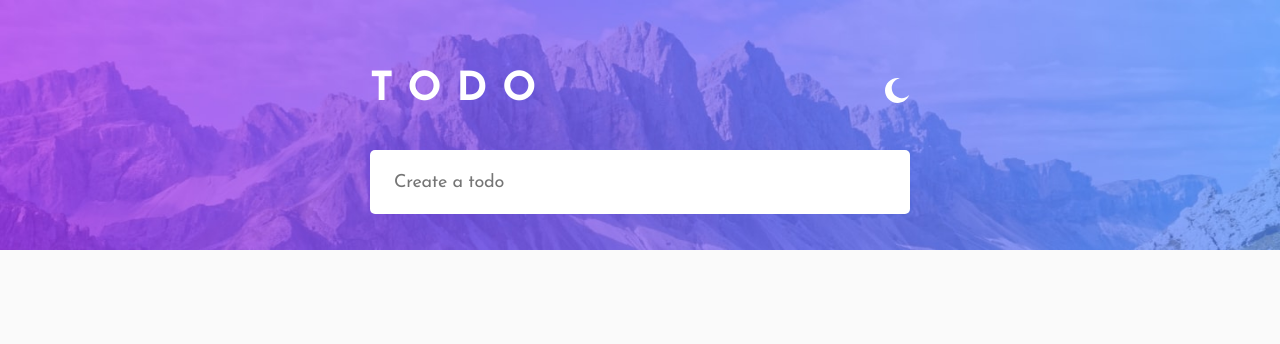
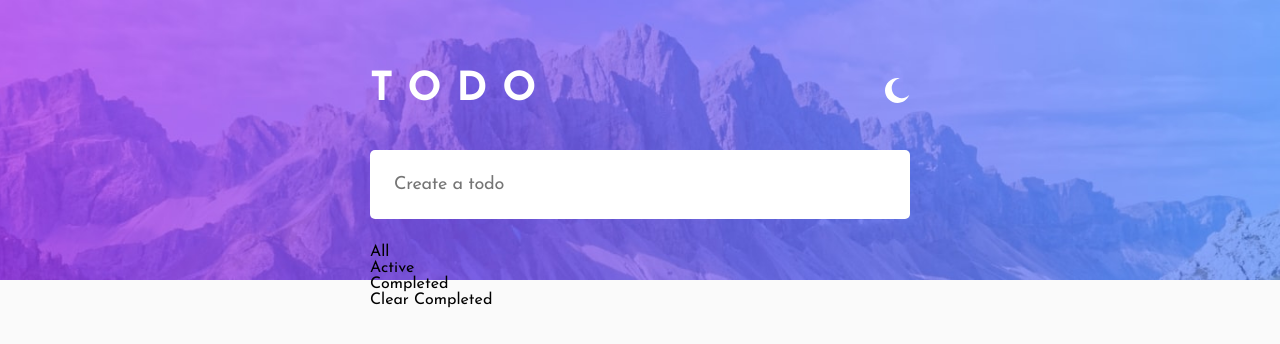
Before and after one commit to chekinto/frontend-mentor-todo-collab, a React (Create React App) app: page / in a window 1280 px wide. Shown: the top 344 px of the page. Built offline with nearby package versions, Linux system fonts and the light colour scheme.

Commit message:
added todo functionalities

```diff
--- a/src/App.js
+++ b/src/App.js
@@ -1,9 +1,36 @@
-import React, { Fragment } from "react";
+import React, { Fragment, useState } from "react";
 import Overview from "./components/Overview";
-import CustomInput from "./components/CustomInput";
 import topImage from "./images/bg-desktop-light.jpg";
+import Todo from "./components/Todo";
 
 const App = () => {
+  const [text, setText] = useState("");
+  const [todos, setTodos] = useState([]);
+  const [filter, setFilter] = useState("all");
+
+  const addItem = (e) => {
+    e.preventDefault();
+    if (text !== "") {
+      setTodos([...todos, { todo: text, isCompleted: false, id: +new Date() }]);
+    }
+    setText("");
+    console.log(todos);
+  };
+
+  const setComplete = (id) => {
+    setTodos(
+      todos.map((item) =>
+        !item.isCompleted && item.id === id
+          ? { ...item, isCompleted: true }
+          : item.isCompleted && item.id === id
+          ? { ...item, isCompleted: false }
+          : { ...item }
+      )
+    );
+  };
+
+  const deleteItem = (id) => setTodos(todos.filter((item) => item.id !== id));
+
   return (
     <Fragment>
       <div className="container">
@@ -11,9 +38,34 @@ const App = () => {
           <img src={topImage} alt="" />
           <div className="bottomBg"></div>
         </div>
-        {/* i think it will be better to have a todo component */}
+
         <Overview title="Todo" />
-        <CustomInput type="text" placeholder="Create a todo" />
+
+        <form action="" onSubmit={addItem}>
+          <input
+            type="text"
+            placeholder="Create a todo"
+            onChange={(e) => setText(e.target.value)}
+            value={text}
+          />
+        </form>
+
+        <Todo
+          todos={todos}
+          setTodos={setTodos}
+          setComplete={setComplete}
+          deleteItem={deleteItem}
+        />
+
+        <div className="bottomTab">
+          <ul>
+            <li></li>
+            <li>All</li>
+            <li>Active</li>
+            <li>Completed</li>
+            <li>Clear Completed</li>
+          </ul>
+        </div>
       </div>
     </Fragment>
   );
--- a/src/components/CustomInput/custom-input.css
+++ /dev/null
@@ -1,11 +0,0 @@
-.custom-input {
-  border-radius: 5px;
-  border: none;
-  display: block;
-  height: 64px;
-  width: 100%;
-  padding: 20px 24px;
-  font-size: 18px;
-  letter-spacing: -0.25px;
-  font-family: inherit;
-}
--- /dev/null
+++ b/src/components/Todo.js
@@ -0,0 +1,13 @@
+import React from "react";
+
+const Todo = ({ todos, setTodos, setComplete }) => {
+  return (
+    <div className="todoItems">
+      {todos.map((todo) => (
+        <ul>{<li className="todoItem">{todo.todo}</li>}</ul>
+      ))}
+    </div>
+  );
+};
+
+export default Todo;
--- a/src/styles/index.css
+++ b/src/styles/index.css
@@ -8,11 +8,13 @@
 
 /* Light Theme */
 html[theme="light"] {
-  --Very-Light-Gray: hsl(0, 0%, 98%);
+  --Background: hsl(0, 0%, 98%);
+  --item-color: #fff;
   --Very-Light-Grayish-Blue: hsl(236, 33%, 92%);
   --Light-Grayish-Blue: hsl(233, 11%, 84%);
   --Dark-Grayish-Blue: hsl(236, 9%, 61%);
   --Very-Dark-Grayish-Blue: hsl(235, 19%, 35%);
+  --border-color: #eee;
 }
 
 html {
@@ -22,7 +24,7 @@ html {
 body {
   object-fit: contain;
   font-family: "Josefin Sans", sans-serif;
-  background: var(--Very-Light-Gray);
+  background: var(--Background);
 }
 
 .topImage {
@@ -30,13 +32,14 @@ body {
   top: 0;
   left: 0;
   width: 100%;
-  height: 250px;
+  height: 280px;
   z-index: -1;
 }
 
 .topImage img {
   width: 100%;
   height: 100%;
+  object-fit: cover;
 }
 
 .bottomBg {
@@ -46,5 +49,39 @@ body {
   width: 100%;
   height: 100vh;
   z-index: -1;
-  background: var(--Very-Light-Gray);
+  background: var(--Background);
 }
+
+input {
+  border-radius: 5px;
+  border: none;
+  display: block;
+  width: 100%;
+  padding: 25px 24px;
+  font-size: 18px;
+  letter-spacing: -0.25px;
+  font-family: inherit;
+  background: var(--item-color);
+  margin-bottom: 25px;
+}
+
+ul {
+  padding: 0;
+  margin: 0;
+}
+
+li {
+  list-style: none;
+}
+
+.todoItem {
+  list-style: none;
+  background: var(--item-color);
+  padding: 25px 24px;
+}
+
+.todoItem:first-child {
+  border-top-right-radius: 5px;
+  border-top-left-radius: 5px;
+  border-bottom: 2px solid var(--border-color);
+}
```
Also changed, not shown: 1 other file (tests, documents, lock files or other folders).
